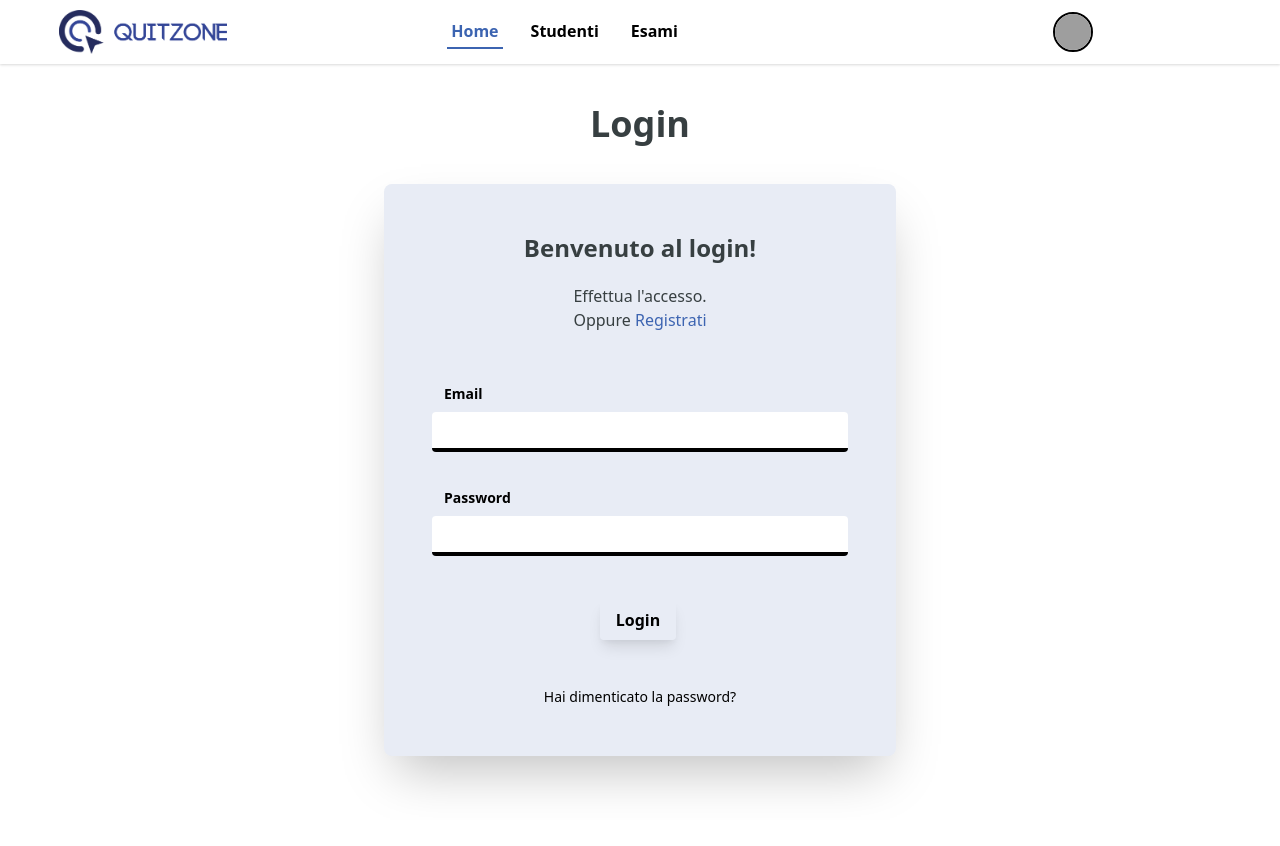
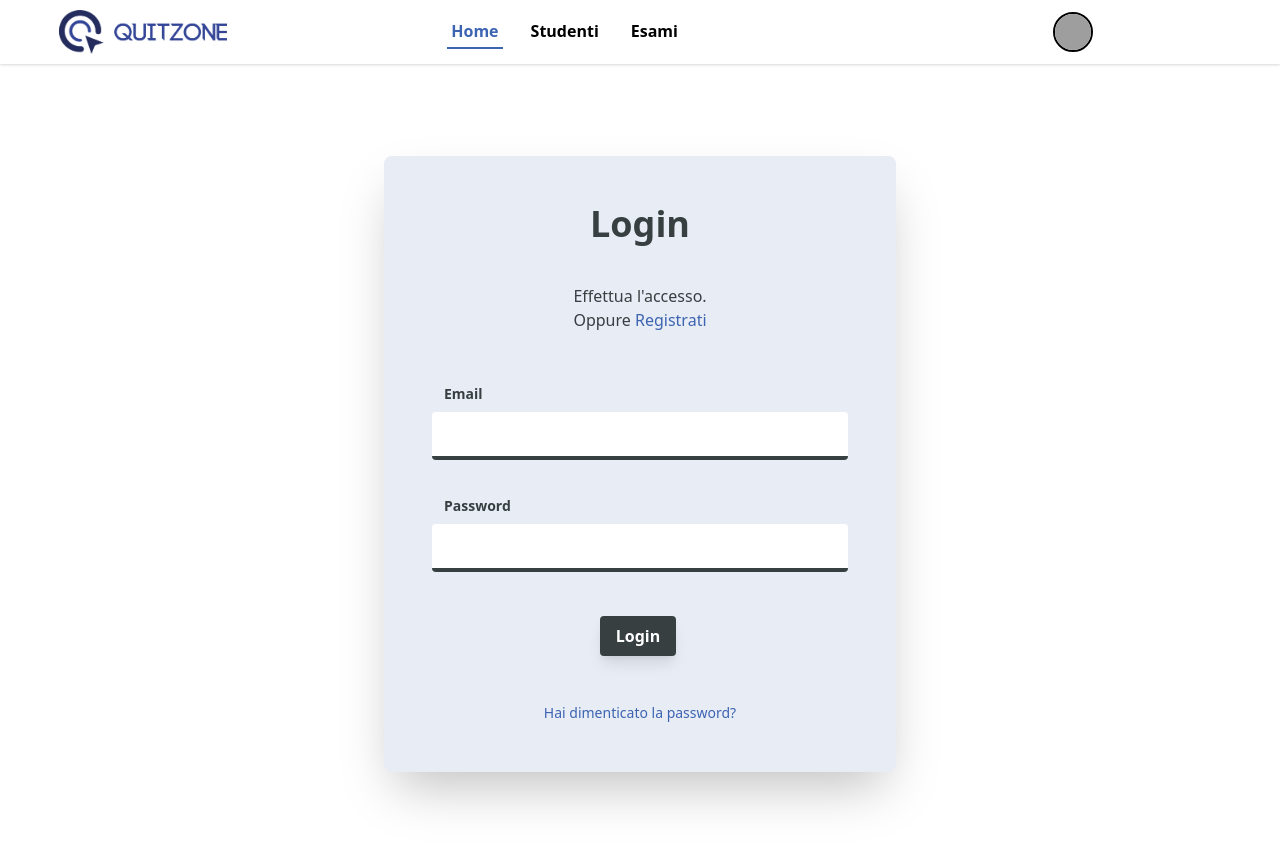
Before and after one commit to itsbeat/quitzone, a Vue app in the folder client/: page /login in a window 1280 px wide. Shown: the top 846 px of the page. Before the commit the page ends 820 px from the top, so only its background shows below. Built offline with nearby package versions, Linux system fonts and the light colour scheme; grey boxes are pictures that could not be loaded.

Commit message:
Login completed

```diff
--- a/client/src/views/Login.vue
+++ b/client/src/views/Login.vue
@@ -1,23 +1,17 @@
 <template>
-  <div class="wrapper" id="login" v-on:submit.prevent>
-    <body class="body-bg pd-12 md:pt-10 pb-6 px-2 md:px-0">
-      <header class="max-b-lg mx-auto text-center">
-        <a href="#">
-          <h1 class="text-4xl font-bold text-black-dark">Login</h1>
-        </a>
-      </header>
+  <div class="body-bg h-screen flex items-center justify-center" id="login" v-on:submit.prevent>
 
       <main
-        class="bg-blue-light max-w-lg mx-auto p-8 md:p-12 my-10 rounded-lg shadow-2xl"
+        class="bg-blue-light max-w-lg w-full mx-auto p-8 md:p-12 rounded-lg shadow-2xl"
       >
         <section class="text-center">
-          <h3 class="font-bold text-2xl mb-3 text-black-dark">Benvenuto al login!</h3>
-          <p class="text-gray-400 pt-2 font-medium text-black-dark">Effettua l'accesso.</p>
-          <p class="text-black-dark font-medium">
+          <h3 class="text-4xl font-bold text-black-dark mb-8">Login</h3>
+          <p class="text-gray-light pt-2 font-medium">Effettua l'accesso.</p>
+          <p class="text-gray-light font-medium">
             Oppure
             <a
               href="#"
-              class="text-blue-dark font-medium  hover:underline"
+              class="text-blue-dark font-medium hover:underline"
               >Registrati</a
             >
           </p>
@@ -28,44 +22,52 @@
             <div class="flex flex-col mx-auto">
               <div class="mb-6 pt-3 rounded bg-white">
                 <label
-                  class="block text-gray-500 text-sm font-bold mb-2 ml-3"
+                  class="block text-gray-light text-sm font-bold mb-2 ml-3"
                   for="email"
                   >Email</label
                 >
                 <input
                   type="text"
                   id="email"
-                  class="rounded w-full text-gray-700 focus:outline-none border-b-4 border-gray-300 focus:border-blue-600 transition duration-500 px-3 pb-3"
+                  class="rounded w-full text-gray-700 focus:outline-none border-b-4 focus:border-blue-dark transition duration-500 px-2 pb-3 pt-2"
+                  :class="{
+                   'border-gray-light': !email,
+                   'border-blue-dark': !!email,
+                  }"
                   v-model="email"
                   @focus="resetError()"
                 />
               </div>
               <div class="mb-6 pt-3 rounded bg-white">
                 <label
-                  class="block text-gray-500 text-sm font-bold mb-2 ml-3"
+                  class="block text-gray-light text-sm font-bold mb-2 ml-3"
                   for="password"
                   >Password</label
                 >
                 <input
                   type="password"
                   id="password"
-                  class="rounded w-full text-gray-700 focus:outline-none border-b-4 border-gray-300 focus:border-blue-600 transition duration-500 px-3 pb-3"
+                  class="rounded w-full text-gray-700 focus:outline-none border-b-4 focus:border-blue-dark transition duration-500 px-2 pb-3 pt-2"
+                  :class="{
+                   'border-gray-light': !password,
+                   'border-blue-dark': !!password,
+                  }"
                   v-model="password"
                   @focus="resetError()"
                 />
               </div>
             </div>
-            <div class="text-center max-w-lg mx-auto text-red-600 text-sm">
+            <div class="text-center max-w-lg mx-auto text-red-normal text-sm font-bold">
               {{ error }}
             </div>
             <div class="flex justify-center pt-5">
               <button
                 :disabled="btnDisabled"
                 @click="login()"
-                class="focus:outline-none text-white font-bold py-2 px-4 mr-1 mb-1 rounded shadow-lg hover:shadow-xl transition duration-200 flex items-center"
+                class="focus:outline-none text-white-normal font-bold py-2 px-4 mr-1 mb-1 rounded shadow-lg hover:shadow-xl transition duration-200 flex items-center"
                 :class="{
-                   'bg-gray-300 cursor-not-allowed': btnDisabled,
-                   'bg-blue-dark hover:bg-blue-700': !btnDisabled,
+                   'bg-gray-light cursor-not-allowed': btnDisabled,
+                   'bg-blue-dark hover:bg-blue-700 text-white-normal': !btnDisabled,
                 }"
               >
               <spinner :size="30" class="mr-2" v-if="isLoading"/>
@@ -75,14 +77,13 @@
             <div class="text-center max-w-lg mx-auto pt-10">
               <a
                 href="#"
-                class="text-sm text-blue-600 hover:text-blue-700 hover:underline mb-6"
+                class="text-sm text-blue-dark hover:text-blue-700 hover:underline mb-6"
                 >Hai dimenticato la password?</a
               >
             </div>
           </form>
         </section>
       </main>
-    </body>
   </div>
 </template>
 
--- /dev/null
+++ b/client/src/views/Main.vue
@@ -0,0 +1,6 @@
+<template>
+<div>
+    <nav-bar></nav-bar>
+    <router-view></router-view>
+</div>
+</template>
```
